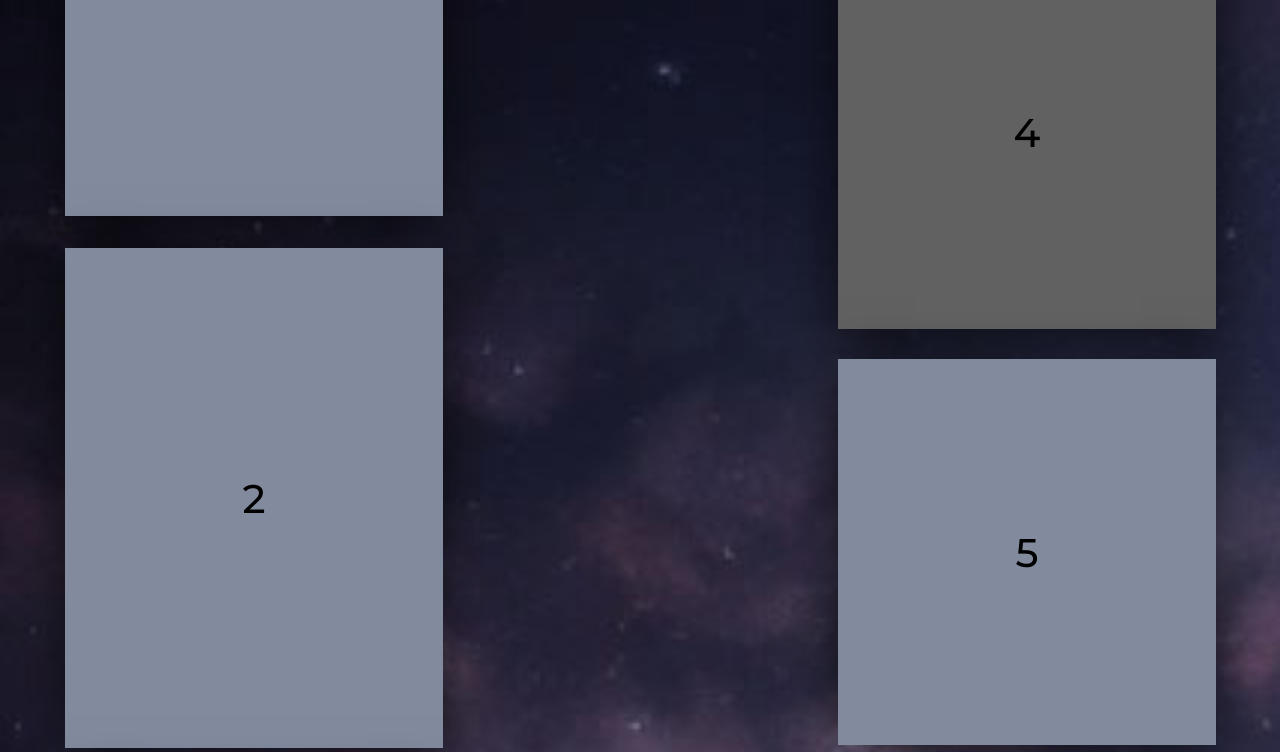
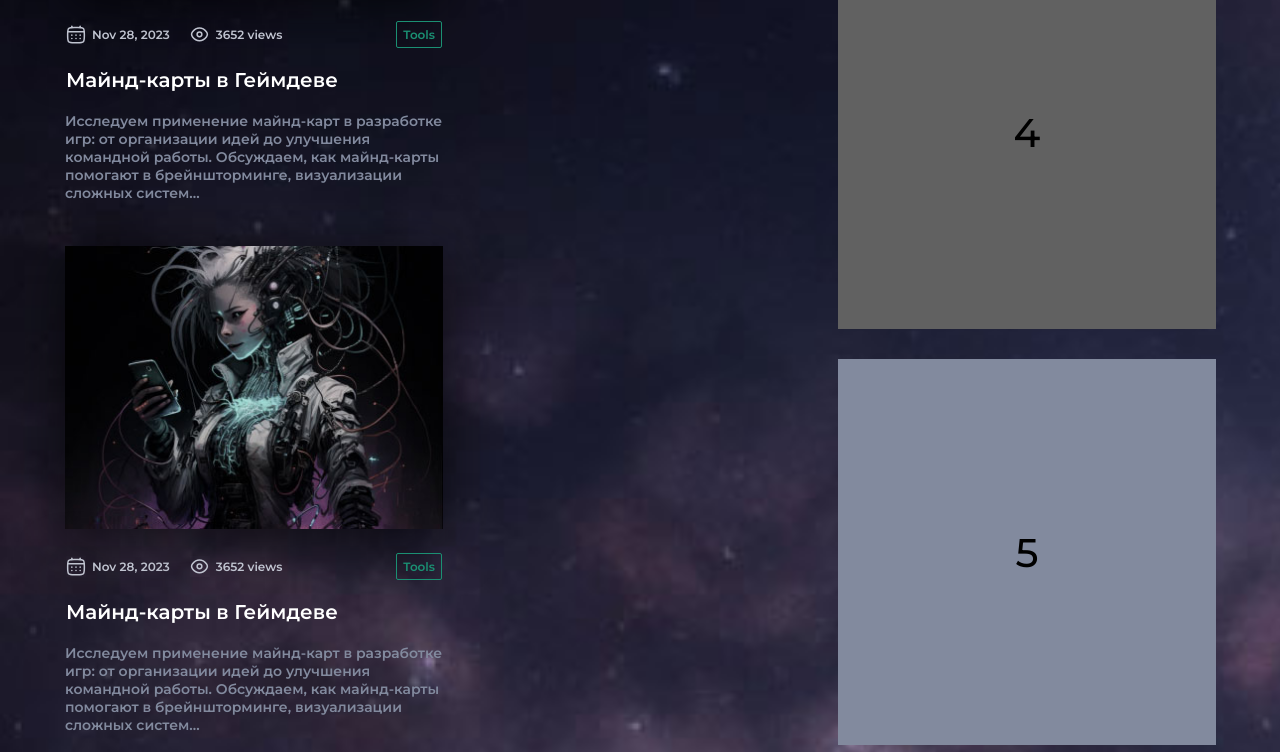
Before and after one commit to ArtemSeredenko/syndicate-blog, a plain HTML site: page index.html in a window 1280 px wide. Shown: the part 941-1693 px from the top of the page. Drawn offline with Linux system fonts and the light colour scheme.

Commit message:
cards-1-2

```diff
--- a/css/style.css
+++ b/css/style.css
@@ -1,6 +1,9 @@
 :root {
   /* colors */
   --grafit: #232428;
+  --txt-grey-extra-light: #c0c4d0;
+  --txt-gray-light: #828a9e;
+  --Turkioce: #1b9073;
   /* sizes */
   --card-width: 378px;
   --card-height: 500px;
@@ -303,6 +306,9 @@ body {
   justify-content: center;
   align-items: center;
   font-size: 40px;
+}
+
+.cards-item img {
   box-shadow: 0px 10px 50px 0px rgba(0, 0, 0, 0.609);
 }
 
@@ -377,7 +383,74 @@ body {
 }
 
 .cards-link:hover {
-  border-color: orange;
+  /* border-color: rgb(180, 97, 2); */
+  box-shadow: 0px 5px 40px 0px rgba(0, 0, 0, 0.609);
 }
 
+.cards-item1 {
+  display: flex;
+  flex-direction: column;
+  background: none;
+}
+
+.card-meta,
+.card-view {
+  display: flex;
+  align-items: center;
+  gap: 6px;
+}
+
+.card-meta-text,
+.card-view-text {
+  color: var(--txt-grey-extra-light);
+  font-size: 12px;
+  font-weight: 600;
+}
+
+.card-meta-info {
+  display: flex;
+  gap: 20px;
+}
+
+.blog-category {
+  color: var(--Turkioce, #1b9073);
+  font-size: 12px;
+  font-weight: 600;
+  border: 1px solid var(--Turkioce);
+  padding: 5px 6px;
+  border-radius: 2px;
+}
+
+.card-meta-head {
+  display: flex;
+  gap: 114px;
+  margin-top: 24px;
+}
+
+.card-title {
+  color: #fff;
+  font-size: 20px;
+  font-weight: 600;
+  text-align: left;
+  margin-top: 20px;
+  margin-left: -104px;
+  margin-bottom: 20px;
+}
+
+.card-text {
+  color: var(--txt-gray-light, #828a9e);
+  font-family: Montserrat;
+  font-size: 14px;
+  font-style: normal;
+  font-weight: 600;
+  line-height: normal;
+  padding-bottom: 7px;
+}
+
+.card-hr {
+  width: 378px;
+  height: 2px;
+  background-color: var(--txt-gray-light);
+  margin: 5px 0;
+}
 /* #endregion */
--- a/index.html
+++ b/index.html
@@ -45,10 +45,60 @@
         <div class="blog__cards">
           <div class="blog__cards-river">
             <a href="#" class="cards-link">
-              <div class="cards-item1 cards-item">1</div>
+              <div class="cards-item1 cards-item">
+                <img src="./img/card1.jpg" alt="img" width="378" />
+
+                <div class="card-meta-head">
+                  <div class="card-meta-info">
+                    <div class="card-meta">
+                      <img src="./img/Calendar.svg" alt="calendar icon" />
+                      <p class="card-meta-text">Nov 28, 2023</p>
+                    </div>
+                    <div class="card-view">
+                      <img src="./img/Eye.svg" alt="Eye icon" />
+                      <p class="card-view-text">3652 views</p>
+                    </div>
+                  </div>
+                  <div class="blog-category">Tools</div>
+                </div>
+
+                <h2 class="card-title">Майнд-карты в Геймдеве</h2>
+                <p class="card-text">
+                  Исследуем применение майнд-карт в разработке игр: от
+                  организации идей до улучшения командной работы. Обсуждаем, как
+                  майнд-карты помогают в брейншторминге, визуализации сложных
+                  систем...
+                </p>
+                <div class="card-hr"></div>
+              </div>
             </a>
             <a href="#" class="cards-link">
-              <div class="cards-item2 cards-item">2</div>
+              <div class="cards-item1 cards-item">
+                <img src="./img/card2.jpg" alt="img" width="378" />
+
+                <div class="card-meta-head">
+                  <div class="card-meta-info">
+                    <div class="card-meta">
+                      <img src="./img/Calendar.svg" alt="calendar icon" />
+                      <p class="card-meta-text">Nov 28, 2023</p>
+                    </div>
+                    <div class="card-view">
+                      <img src="./img/Eye.svg" alt="Eye icon" />
+                      <p class="card-view-text">3652 views</p>
+                    </div>
+                  </div>
+                  <div class="blog-category">Tools</div>
+                </div>
+
+                <h2 class="card-title">Майнд-карты в Геймдеве</h2>
+                <p class="card-text">
+                  Исследуем применение майнд-карт в разработке игр: от
+                  организации идей до улучшения командной работы. Обсуждаем, как
+                  майнд-карты помогают в брейншторминге, визуализации сложных
+                  систем...
+                </p>
+                <div class="card-hr"></div>
+              </div>
             </a>
             <a href="#" class="cards-link">
               <div class="cards-item6 cards-item">6</div>
```
Also changed, not shown: img/card1.jpg (added), img/card2.jpg (added).
